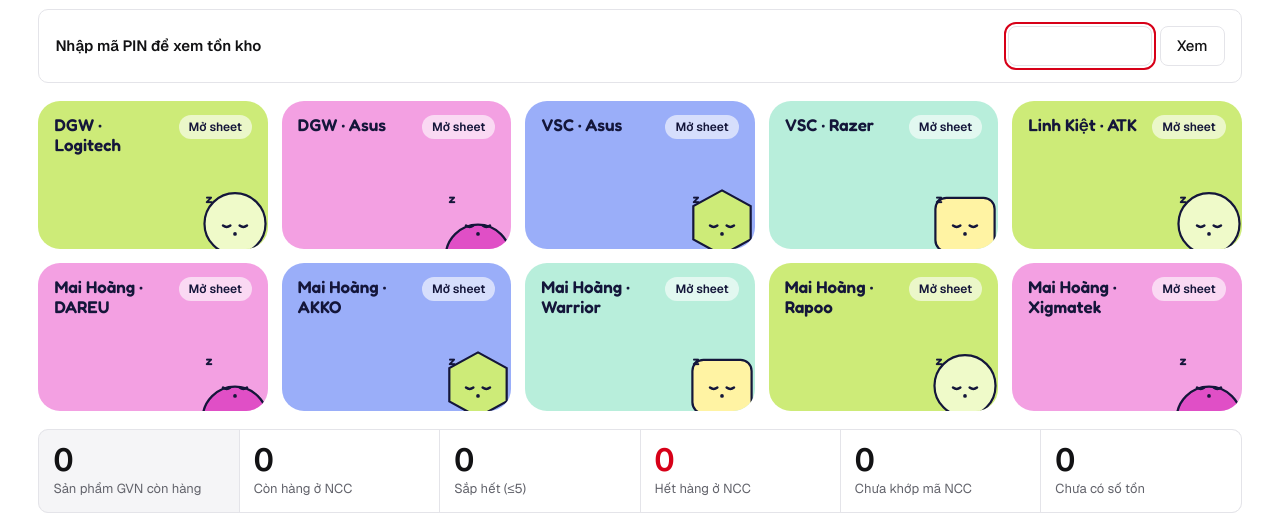
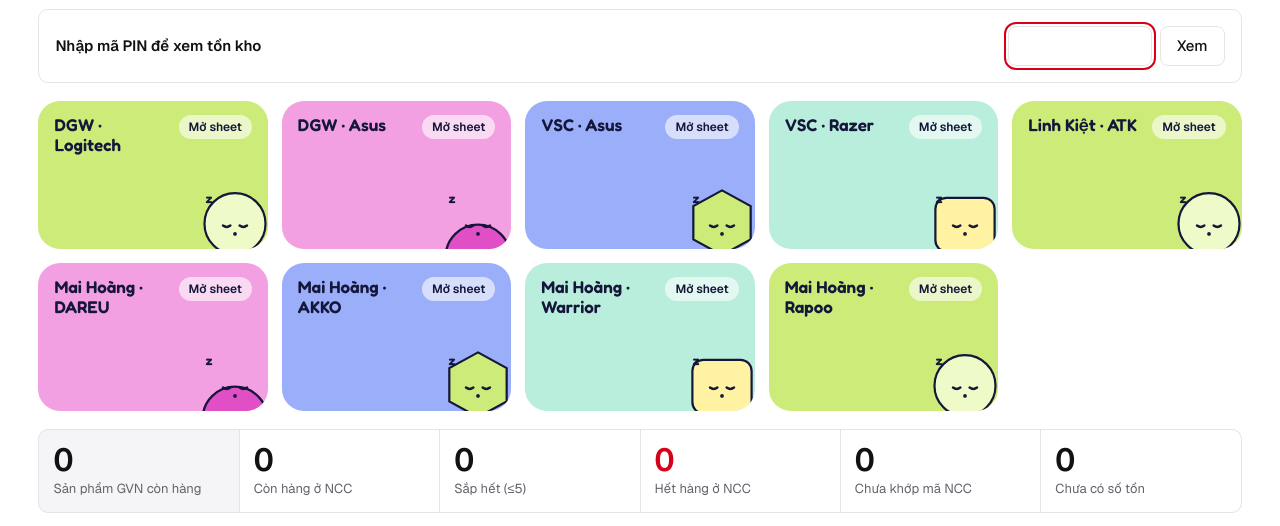
Before and after one commit to Tunglehcmus/claude-html-report, a plain HTML site: page ton-kho-peri/index.html in a window 1280 px wide. Shown: the part 235-761 px from the top of the page. Drawn offline with nearby package versions, Linux system fonts and the light colour scheme.

Commit message:
Peri: drop Mai Hoang Xigmatek source
Co-Authored-By: Claude Opus 5.5 <noreply@anthropic.com>
Claude-Session: https://claude.ai/code/session_018EjRdE6JxCzdG9hQ4tW74Q

```diff
--- a/ton-kho-peri/index.html
+++ b/ton-kho-peri/index.html
@@ -125,8 +125,7 @@ const SOURCES=[
  {id:'mh-dareu',ncc:'Mai Hoàng',brand:'DAREU',sid:SID.mh,tab:'TỒN KHO DAREU',cols:'A1:G2500',gid:741525144},
  {id:'mh-akko',ncc:'Mai Hoàng',brand:'AKKO',sid:SID.mh,tab:'TỒN KHO AKKO',cols:'A1:F2500',gid:966503420},
  {id:'mh-warrior',ncc:'Mai Hoàng',brand:'Warrior',sid:SID.mh,tab:'TỒN KHO WARRIOR',cols:'A1:F2500',gid:1663328221},
- {id:'mh-rapoo',ncc:'Mai Hoàng',brand:'Rapoo',sid:SID.mh,tab:'TỒN KHO RAPOO',cols:'A1:F2500',gid:1499542568},
- {id:'mh-xig',ncc:'Mai Hoàng',brand:'Xigmatek',sid:SID.mh,tab:'TỒN KHO XIGMATEK',cols:'A1:G2500',gid:304930893}];
+ {id:'mh-rapoo',ncc:'Mai Hoàng',brand:'Rapoo',sid:SID.mh,tab:'TỒN KHO RAPOO',cols:'A1:F2500',gid:1499542568}];
 const GVN={id:'gvn',sid:SID.gvn,tab:'Báo Giá SP Peri',cols:'A1:M4000',gid:696525776};
 const NCCS=['DGW','VSC','Linh Kiệt','Mai Hoàng'];
 const LOW=5;
```
